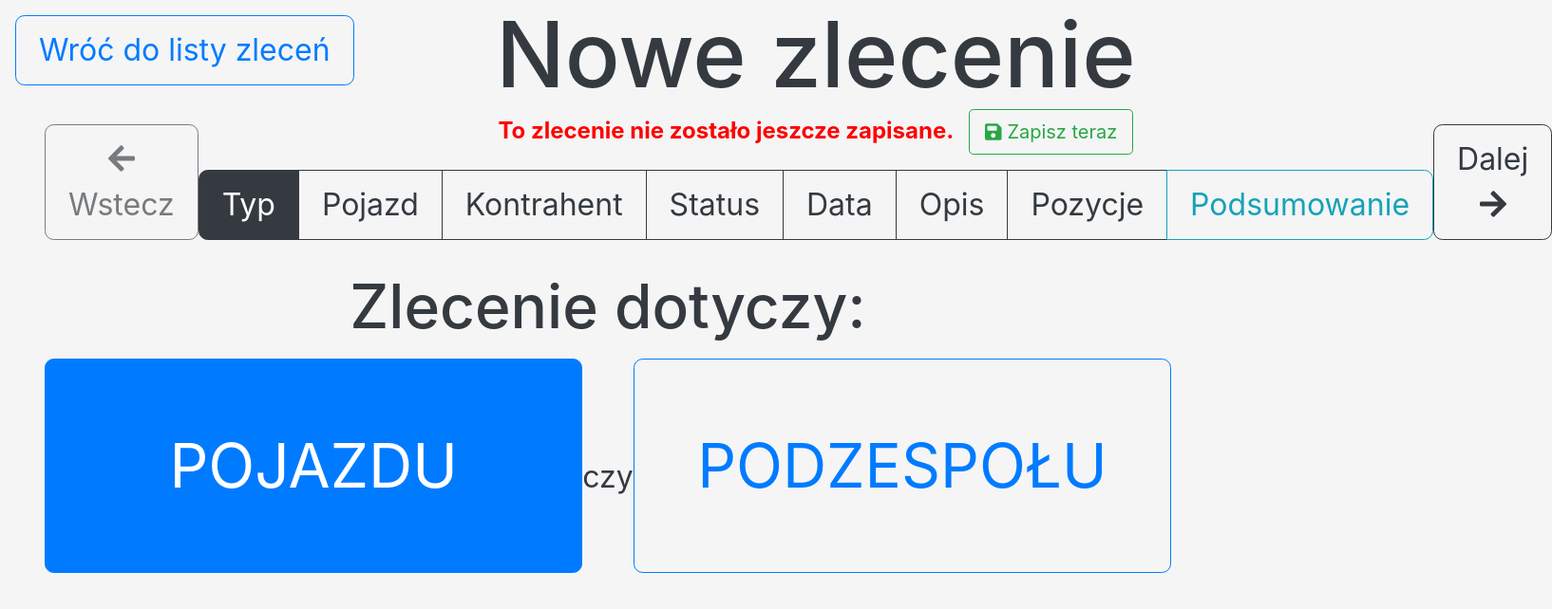
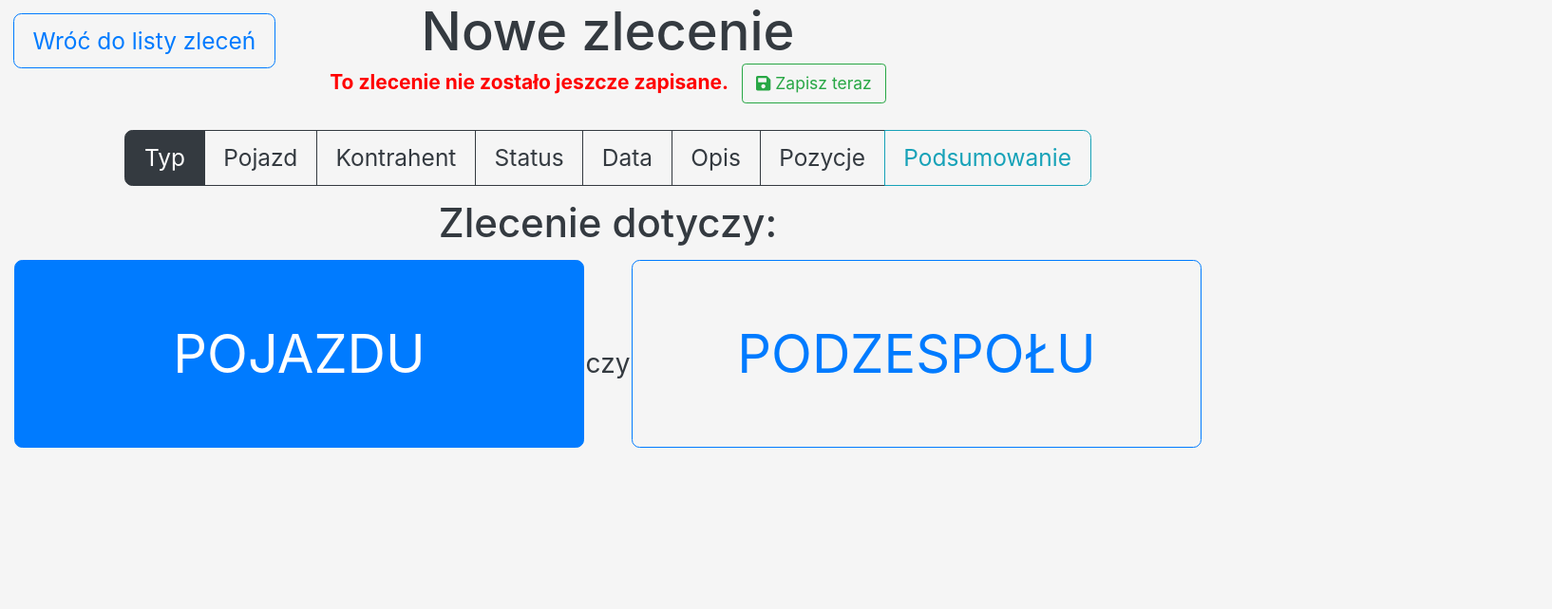
Before and after one commit to karpiq24/django-klima-kar, a React app in the folder tiles/: page /tiles/zlecenia/nowe in a window 1280 px wide. Shown: the top 642 px of the page at 95% size, 1634 px wide, since content can reach past the window. Built offline with nearby package versions, Linux system fonts and the light colour scheme; the HTML template or start-up script is replaced by a standard one.

Commit message:
Improve styles

```diff
--- a/tiles/src/components/commission/CommissionForm.js
+++ b/tiles/src/components/commission/CommissionForm.js
@@ -386,16 +386,17 @@ const CommissionForm = (props) => {
                         variant="outline-dark"
                         size="xl"
                         type="button"
+                        className="mr-2"
                         onClick={previousStep}
                         disabled={currentStep === 1}
                     >
-                        <FontAwesomeIcon icon={faArrowLeft} /> Wstecz
+                        <FontAwesomeIcon icon={faArrowLeft} />
                     </Button>
                     <div className="text-center">
                         <h1>
                             {id ? `Edycja zlecenia ${id}` : "Nowe zlecenie"}
                             {id ? null : (
-                                <p className="new-alert d-flex align-items-baseline justify-content-center">
+                                <p className="new-alert d-flex align-items-baseline justify-content-center mb-0">
                                     To zlecenie nie zostało jeszcze zapisane.
                                     <Button
                                         className="flex-align-end ml-3"
@@ -408,7 +409,7 @@ const CommissionForm = (props) => {
                                 </p>
                             )}
                         </h1>
-                        <ButtonGroup>
+                        <ButtonGroup className="mt-4 pretty-select">
                             <Button
                                 size="xl"
                                 variant={
@@ -523,10 +524,11 @@ const CommissionForm = (props) => {
                         variant="outline-dark"
                         size="xl"
                         type="button"
+                        className="ml-2"
                         onClick={nextStep}
                         disabled={currentStep === STEP_COUNT}
                     >
-                        Dalej <FontAwesomeIcon icon={faArrowRight} />
+                        <FontAwesomeIcon icon={faArrowRight} />
                     </Button>
                 </div>
                 <div>
--- a/tiles/src/components/commission/CommissionList.js
+++ b/tiles/src/components/commission/CommissionList.js
@@ -8,6 +8,7 @@ import ToggleButtonGroup from "react-bootstrap/ToggleButtonGroup";
 import ToggleButton from "react-bootstrap/ToggleButton";
 import Button from "react-bootstrap/Button";
 import Form from "react-bootstrap/Form";
+import Container from "react-bootstrap/Container";
 import Masonry from "react-masonry-css";
 
 import { FontAwesomeIcon } from "@fortawesome/react-fontawesome";
@@ -116,7 +117,7 @@ const CommissionList = (props) => {
     };
 
     return (
-        <div>
+        <Container fluid>
             {contractor ? (
                 <ContractorModal
                     id={contractor}
@@ -209,7 +210,7 @@ const CommissionList = (props) => {
                     ) : null}
                 </>
             ) : null}
-        </div>
+        </Container>
     );
 };
 
--- a/tiles/src/components/commission/form_steps/CommissionSummary.js
+++ b/tiles/src/components/commission/form_steps/CommissionSummary.js
@@ -20,7 +20,7 @@ const CommissionSummary = ({ currentStep, commission, onChange }) => {
 
     return (
         <>
-            <div className="d-flex justify-content-between align-items-center flex-wrap">
+            <div className="d-flex justify-content-between align-items-center mb-4">
                 <div className="text-left">
                     <header className="font-weight-bold">Data przyjęcia</header>
                     <div>{commission.start_date}</div>
@@ -33,7 +33,7 @@ const CommissionSummary = ({ currentStep, commission, onChange }) => {
             </div>
 
             {commission.description ? (
-                <Alert className="mt-4 detail-description-alert" variant="primary">
+                <Alert className="mt-2 detail-description-alert" variant="primary">
                     <div className="d-flex align-items-center">
                         <FontAwesomeIcon icon={faExclamationCircle} size="3x" className="mr-2" />
                         {commission.description}
@@ -41,7 +41,7 @@ const CommissionSummary = ({ currentStep, commission, onChange }) => {
                 </Alert>
             ) : null}
 
-            <Accordion className="mt-4" defaultActiveKey="items">
+            <Accordion className="mt-4 mb-4" defaultActiveKey="items">
                 {commission.vehicle ? <VehicleCard id={commission.vehicle} bg="light" border="primary" /> : null}
                 {commission.component ? <ComponentCard id={commission.component} bg="light" border="primary" /> : null}
                 {commission.contractor ? (
--- a/tiles/src/components/commission/form_steps/StatusButtons.js
+++ b/tiles/src/components/commission/form_steps/StatusButtons.js
@@ -160,7 +160,7 @@ const StatusButtons = ({ onChange, commission, size }) => {
                 </ToggleButtonGroup>
             </div>
             {commission.sent_sms ? (
-                <Alert className="mt-4" variant="info">
+                <Alert className="mt-3 mb-0" variant="info">
                     <div className="d-flex align-items-center">
                         <FontAwesomeIcon icon={faInfoCircle} size="2x" className="mr-2" />
                         Powiadomienie SMS zostało już wysłane.
--- a/tiles/src/components/invoicing/ContractorCard.js
+++ b/tiles/src/components/invoicing/ContractorCard.js
@@ -22,8 +22,8 @@ const CONTRACTOR = gql`
                 postal_code
                 email
                 bdo_number
-                phone_1
-                phone_2
+                phone_1_formatted
+                phone_2_formatted
             }
         }
     }
@@ -61,16 +61,16 @@ const ContractorCard = ({ id, className, bg, border }) => {
                                             </td>
                                         </tr>
                                     ) : null}
-                                    {contractor.phone_1 ? (
+                                    {contractor.phone_1_formatted ? (
                                         <tr>
                                             <td>Numer telefonu</td>
-                                            <td>{contractor.phone_1}</td>
+                                            <td>{contractor.phone_1_formatted}</td>
                                         </tr>
                                     ) : null}
-                                    {contractor.phone_2 ? (
+                                    {contractor.phone_2_formatted ? (
                                         <tr>
                                             <td>Numer telefonu 2</td>
-                                            <td>{contractor.phone_2}</td>
+                                            <td>{contractor.phone_2_formatted}</td>
                                         </tr>
                                     ) : null}
                                     {contractor.address_1 ? (
--- a/tiles/src/components/invoicing/ContractorModal.js
+++ b/tiles/src/components/invoicing/ContractorModal.js
@@ -22,8 +22,8 @@ const CONTRACTOR = gql`
                 postal_code
                 email
                 bdo_number
-                phone_1
-                phone_2
+                phone_1_formatted
+                phone_2_formatted
             }
         }
     }
@@ -60,16 +60,16 @@ const ContractorModal = ({ id, show, onHide }) => {
                                         </td>
                                     </tr>
                                 ) : null}
-                                {contractor.phone_1 ? (
+                                {contractor.phone_1_formatted ? (
                                     <tr>
                                         <td>Numer telefonu</td>
-                                        <td>{contractor.phone_1}</td>
+                                        <td>{contractor.phone_1_formatted}</td>
                                     </tr>
                                 ) : null}
-                                {contractor.phone_2 ? (
+                                {contractor.phone_2_formatted ? (
                                     <tr>
                                         <td>Numer telefonu 2</td>
-                                        <td>{contractor.phone_2}</td>
+                                        <td>{contractor.phone_2_formatted}</td>
                                     </tr>
                                 ) : null}
                                 {contractor.address_1 ? (
--- a/tiles/src/styles/commission-form.css
+++ b/tiles/src/styles/commission-form.css
@@ -1,5 +1,5 @@
 h1 {
-    font-size: 6rem;
+    font-size: 4rem;
 }
 
 h1 p.new-alert {
@@ -9,16 +9,16 @@ h1 p.new-alert {
 }
 
 h2 {
-    font-size: 4rem;
+    font-size: 3rem;
     text-align: center;
     margin-bottom: 1rem;
 }
 
 .form-step-buttons {
     display: flex;
-    justify-content: space-between;
+    justify-content: center;
     align-items: flex-end;
-    margin: 0 0 2rem 0;
+    margin: 0 0 1rem 0;
 }
 
 .type-buttons {
@@ -115,6 +115,7 @@ h2 {
 
 .detail-description-alert {
     animation: shadow-pulse 1s 10;
+    white-space: pre-line;
 }
 
 @media screen and (min-width: 1800px) {
@@ -134,3 +135,19 @@ h2 {
         grid-template-columns: auto;
     }
 }
+
+@media screen and (max-width: 1200px) {
+    .back-button {
+        position: relative;
+        margin: 1rem;
+        top: 0;
+        left: 0;
+    }
+}
+
+@media screen and (max-width: 1330px) {
+    .form-step-buttons > button:first-child,
+    .form-step-buttons > button:last-child {
+        display: none;
+    }
+}
--- a/tiles/src/styles/commission.css
+++ b/tiles/src/styles/commission.css
@@ -19,18 +19,17 @@
     flex-wrap: wrap;
 }
 
-.commission-status-buttons button:not(:last-child) {
-    margin-right: 1rem;
-}
-
 .commission-card {
     cursor: pointer;
     border-width: 3px !important;
     border-radius: 0.5rem !important;
 }
 
+.commission-card .card-body div.alert {
+    white-space: pre-line;
+}
+
 .card-header {
-    font-size: 1.25rem;
     font-weight: bold;
 }
 
--- a/tiles/src/styles/index.css
+++ b/tiles/src/styles/index.css
@@ -1,28 +1,10 @@
+html {
+    font-size: 20px;
+}
+
 body {
     background-color: #f5f5f5;
     color: #343a40;
-}
-
-.content {
-    padding: 0 3rem;
-}
-
-@media screen and (max-width: 1400px) {
-    .content {
-        padding: 0 2rem;
-    }
-}
-
-@media screen and (max-width: 1000px) {
-    .content {
-        padding: 0 1rem;
-    }
-}
-
-@media screen and (max-width: 600px) {
-    .content {
-        padding: 0 0.2rem;
-    }
 }
 
 .content-loading {
@@ -33,14 +15,14 @@ body {
 
 .btn-xxl {
     padding: 1rem 2rem;
-    font-size: 2.5rem;
+    font-size: 2rem;
     line-height: 1.5;
     border-radius: 0.6rem;
 }
 
 .btn-xl {
-    padding: 0.75rem 1.5rem;
-    font-size: 2rem;
+    padding: 0.7rem 1.4rem;
+    font-size: 1.75rem;
     line-height: 1.5;
     border-radius: 0.6rem;
 }
@@ -92,7 +74,7 @@ body {
     display: block;
 }
 
-@media screen and (max-width: 1440px) {
+@media screen and (max-width: 1200px) {
     .pretty-select.btn-group {
         flex-direction: column;
         width: 100%;
@@ -129,3 +111,21 @@ body {
         height: auto;
     }
 }
+
+@media screen and (max-width: 1660px) {
+    html {
+        font-size: 18px;
+    }
+}
+
+@media screen and (max-width: 1490px) {
+    html {
+        font-size: 16px;
+    }
+}
+
+@media screen and (max-width: 1300px) {
+    html {
+        font-size: 14px;
+    }
+}
```
Also changed, not shown: 1 other file (tests, documents, lock files or other folders).
